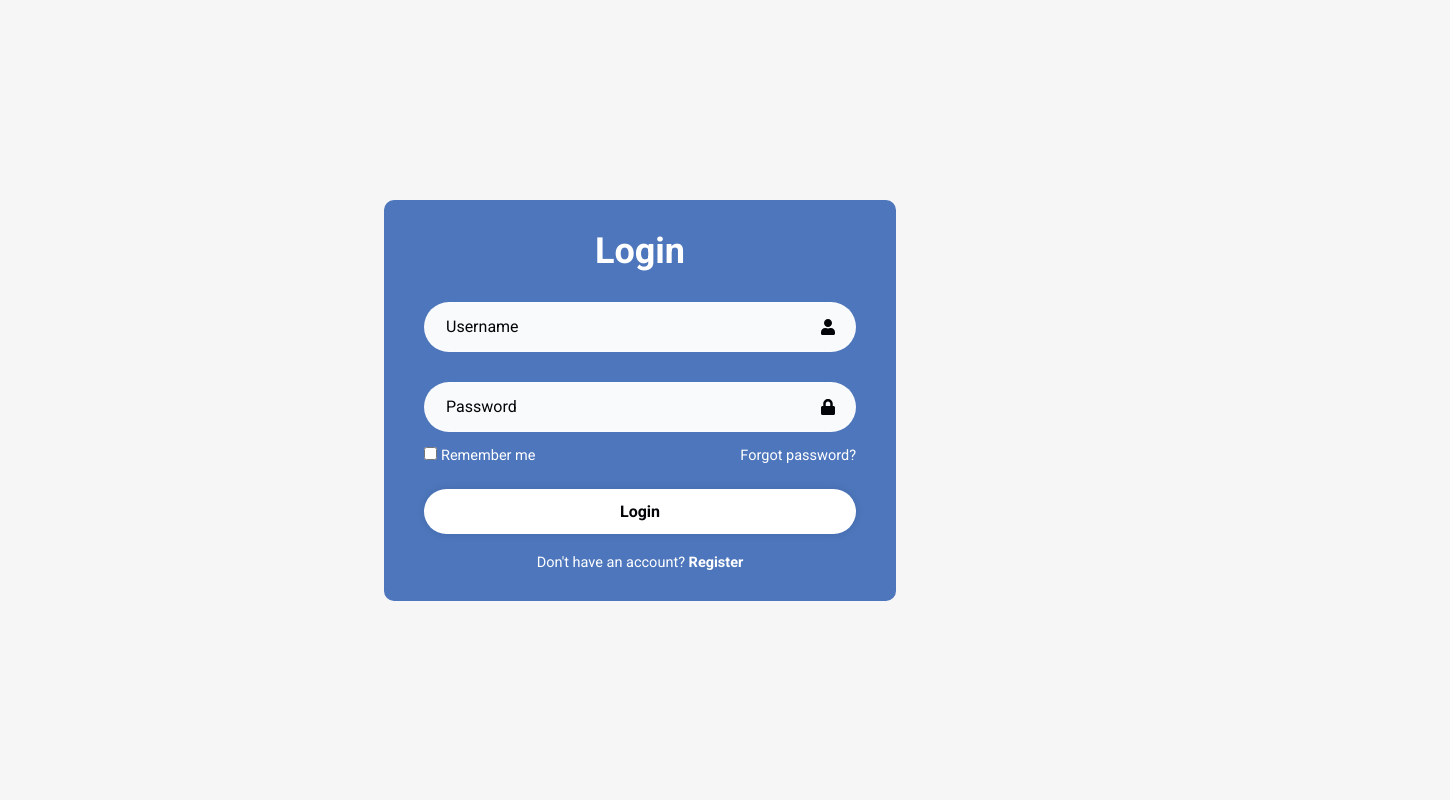
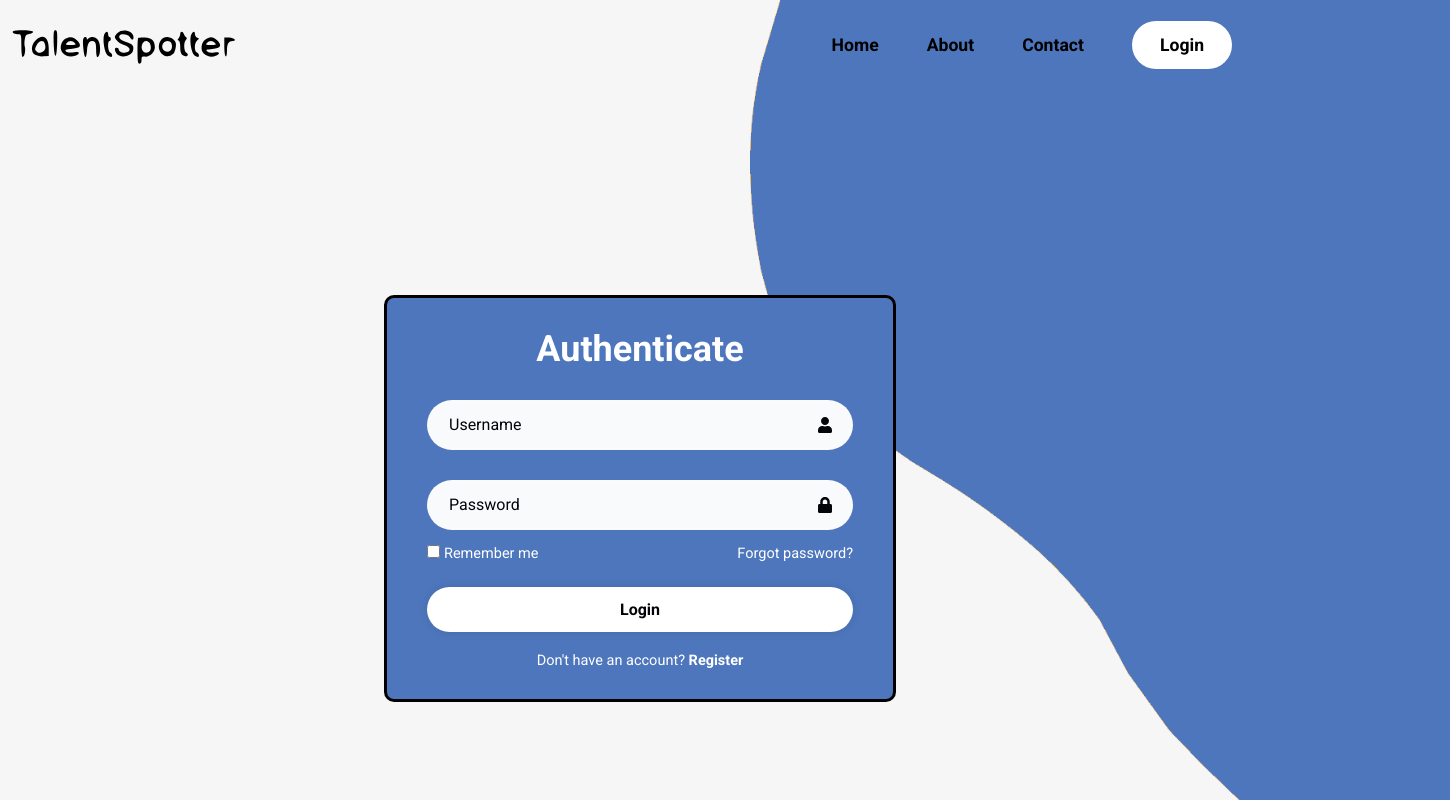
Before and after one commit to ditzaa/bachelor, a React (Vite) app in the folder frontend/: page /login in a window 1280 px wide. Shown: the top 800 px of the page, 1450 px wide, since content can reach past the window. Built offline with nearby package versions, Linux system fonts and the light colour scheme.

Commit message:
Styled a bit the login form

```diff
--- a/frontend/src/Pages/Login.css
+++ b/frontend/src/Pages/Login.css
@@ -7,13 +7,28 @@
   box-sizing: border-box;
 }
 
-body {
+.login-container {
   margin: 0;
   font-family: "Roboto", sans-serif;
   display: flex;
   justify-content: center;
   align-items: center;
-  min-height: 100vh;
+  min-height: 90vh;
+}
+
+.home-banner-container {
+  position: relative;
+  display: flex;
+  /* padding-top: 3rem; */
+}
+
+.home-bannerImage-container {
+  position: absolute;
+  top: -100px;
+  right: -170px;
+  z-index: -2;
+  max-width: 700px;
+  height: 90%;
 }
 
 .wrapper {
@@ -22,6 +37,7 @@ body {
   color: white;
   border-radius: 10px;
   padding: 30px 40px;
+  border: 3px solid black;
 }
 
 .wrapper h1 {
--- a/frontend/src/Pages/LoginForm.jsx
+++ b/frontend/src/Pages/LoginForm.jsx
@@ -1,13 +1,21 @@
 import "./Login.css";
 import Navbar from "../Components/Home/Navbar";
+//import BannerBackground from "../../assets/home-banner-background.png";
+import BannerBackground from "../assets/home-banner-background.png";
 import { FaUser, FaLock } from "react-icons/fa";
 
 const LoginForm = () => {
   return (
     <>
-      {/* <Navbar></Navbar> */}
+      <Navbar></Navbar>
+      <div className="home-banner-container">
+        <div className="home-bannerImage-container">
+          <img src={BannerBackground} alt="" />
+        </div>
+      </div>
+      <div className="login-container">
         <div className="wrapper">
-        <h1>Login</h1>
+          <h1>Authenticate</h1>
           <form action="">
             <div className="input-box">
               <input type="text" placeholder="Username" required />
@@ -36,6 +44,7 @@ const LoginForm = () => {
             </div>
           </form>
         </div>
+      </div>
     </>
   );
 };
```
Lines whose indentation alone changed are shown as unchanged.
